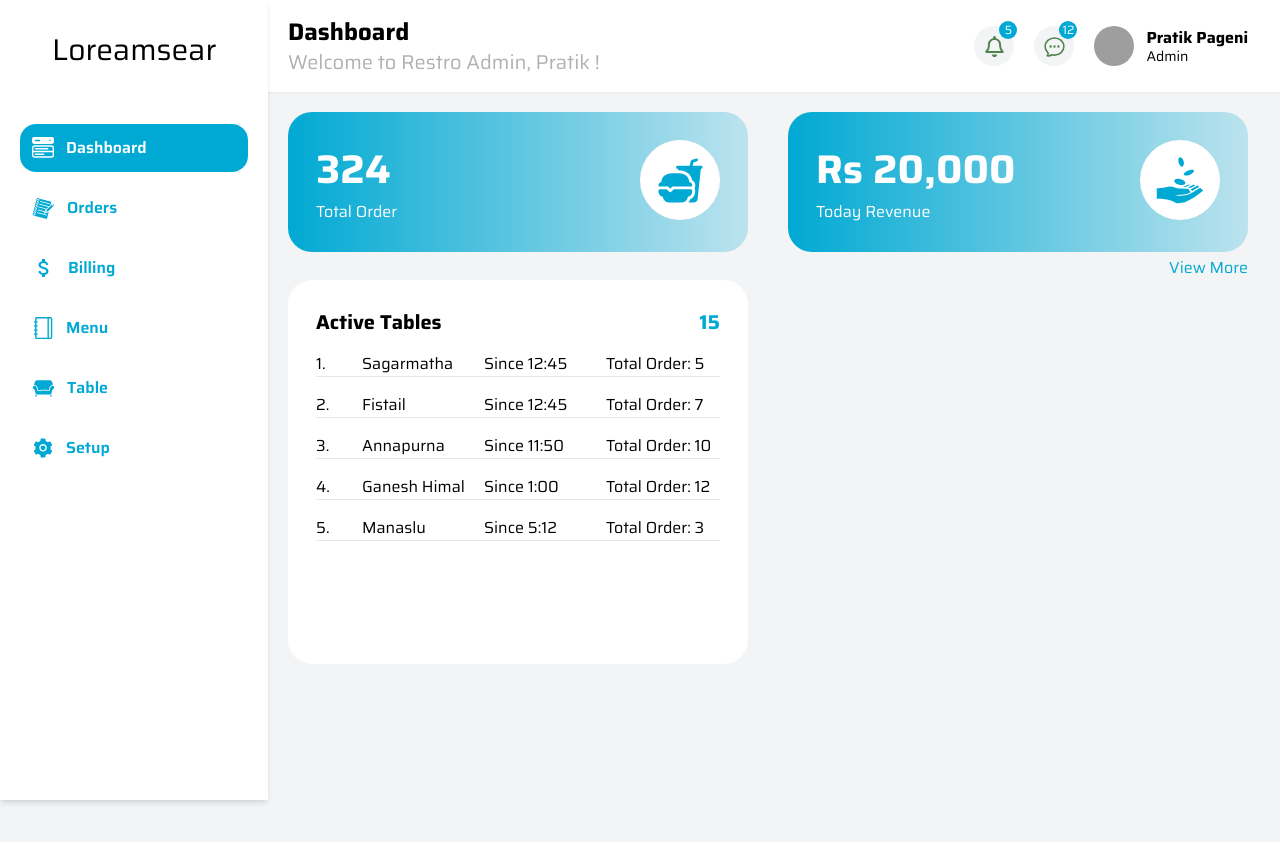
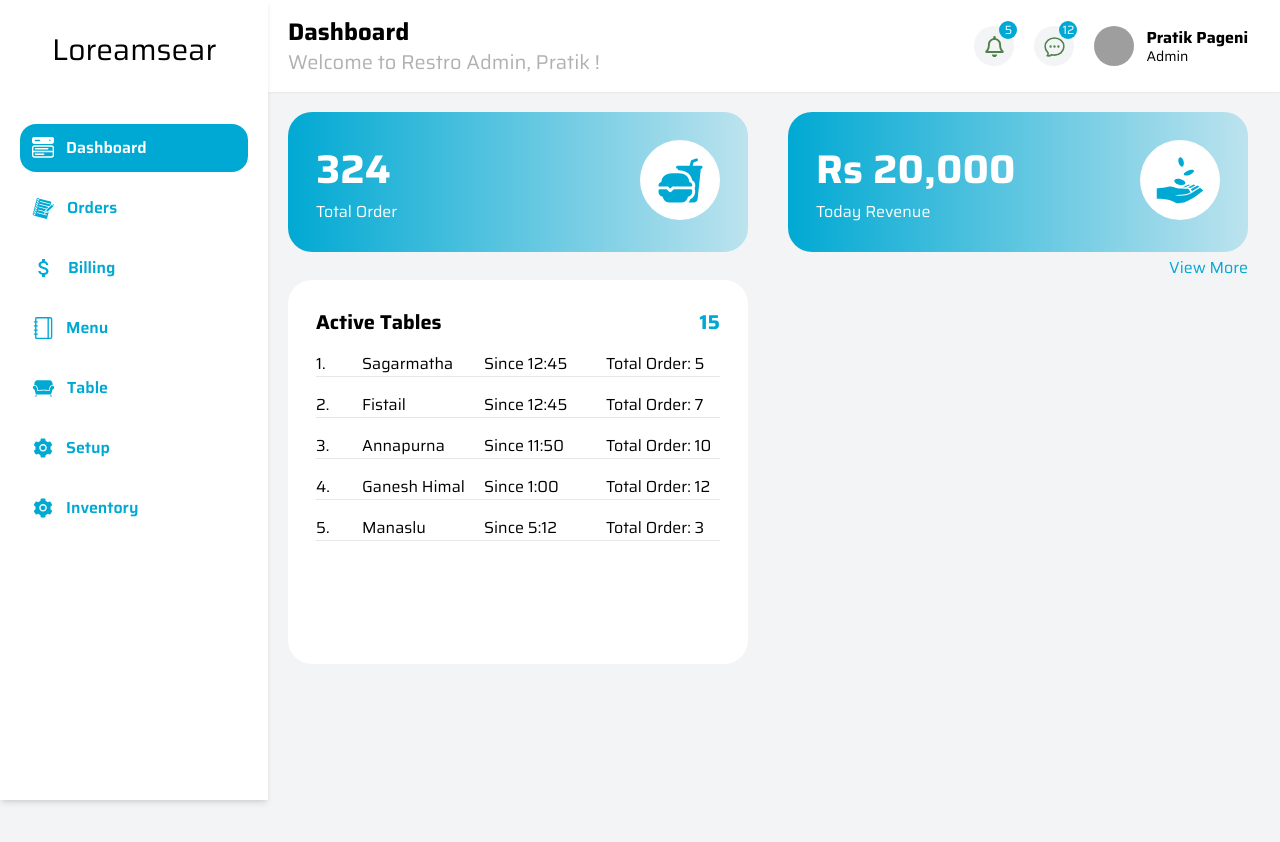
Before and after one commit to pratikpageni/QrScan-admin, a Next.js app: page / in a window 1280 px wide. Shown: the top 842 px of the page. Built offline with nearby package versions, Linux system fonts and the light colour scheme; grey boxes are pictures that could not be loaded.

Commit message:
Refactor

```diff
--- a/components/index.ts
+++ b/components/index.ts
@@ -1,2 +1,4 @@
 export * from './table'
 export * from './menu'
+export * from './orders'
+export * from './setup'
--- a/components/menu/Menu.tsx
+++ b/components/menu/Menu.tsx
@@ -11,13 +11,7 @@ const Menu = () => {
   }, []);
   return (
     <div>
-      <Input.Search
-        placeholder='Search here'
-        className='p-2 mb-5 w-60'
-        // onSearch={(value) => {
-        //   setsearchtext(value);
-        // }}
-      />
+      <Input.Search placeholder='Search here' className='p-2 mb-5 w-60' />
       <div className='flex gap-x-5'>
         <div className='w-[70%]'>
           <Table />
--- /dev/null
+++ b/components/orders/Order.tsx
@@ -0,0 +1,14 @@
+import React from 'react';
+import RecentOrderCard from './RecentOrderCard';
+
+const Order = () => {
+  return (
+    <div className='grid grid-cols-3 gap-5'>
+      {[0, 0, 0, 0, 0, 0].map((data, index) => {
+        return <RecentOrderCard />;
+      })}
+    </div>
+  );
+};
+
+export default Order;
--- /dev/null
+++ b/components/orders/index.ts
@@ -0,0 +1 @@
+export * from './Order'
--- /dev/null
+++ b/components/setup/Setup.tsx
@@ -0,0 +1,14 @@
+import React from 'react';
+import Banner from './Banner';
+import Information from './Information';
+
+const Setup = () => {
+  return (
+    <>
+      <Banner />
+      <Information />
+    </>
+  );
+};
+
+export default Setup;
--- /dev/null
+++ b/components/setup/index.ts
@@ -0,0 +1 @@
+export * from './Setup'
--- a/constraints/navbar.data.tsx
+++ b/constraints/navbar.data.tsx
@@ -43,6 +43,11 @@ const navbar: NavbarInterface[] = [
     link: '/setup',
     logo: <AiFillSetting size={22} />,
   },
+  {
+    title: 'Inventory',
+    link: '/inventory',
+    logo: <AiFillSetting size={22} />,
+  },
 ];
 
 export default navbar;
--- a/pages/orders/index.tsx
+++ b/pages/orders/index.tsx
@@ -1,15 +1,9 @@
-import RecentOrderCard from '@/components/orders/RecentOrderCard';
+import Order from '@/components/orders/Order';
 import { GetServerSideProps } from 'next';
 import React from 'react';
 
 const orders = () => {
-  return (
-    <div className='grid grid-cols-3 gap-5'>
-      {[0, 0, 0, 0, 0, 0].map((data, index) => {
-        return <RecentOrderCard />;
-      })}
-    </div>
-  );
+  return <Order />;
 };
 
 export default orders;
--- a/pages/setup/index.tsx
+++ b/pages/setup/index.tsx
@@ -1,15 +1,9 @@
-import Banner from '@/components/setup/Banner';
-import Information from '@/components/setup/Information';
+import Setup from '@/components/setup/Setup';
 import { GetServerSideProps } from 'next';
 import React from 'react';
 
 const setup = () => {
-  return (
-    <>
-      <Banner />
-      <Information />
-    </>
-  );
+  return <Setup />;
 };
 
 export default setup;
```
Also changed, not shown: components/menu/MenuTab.tsx (added).
